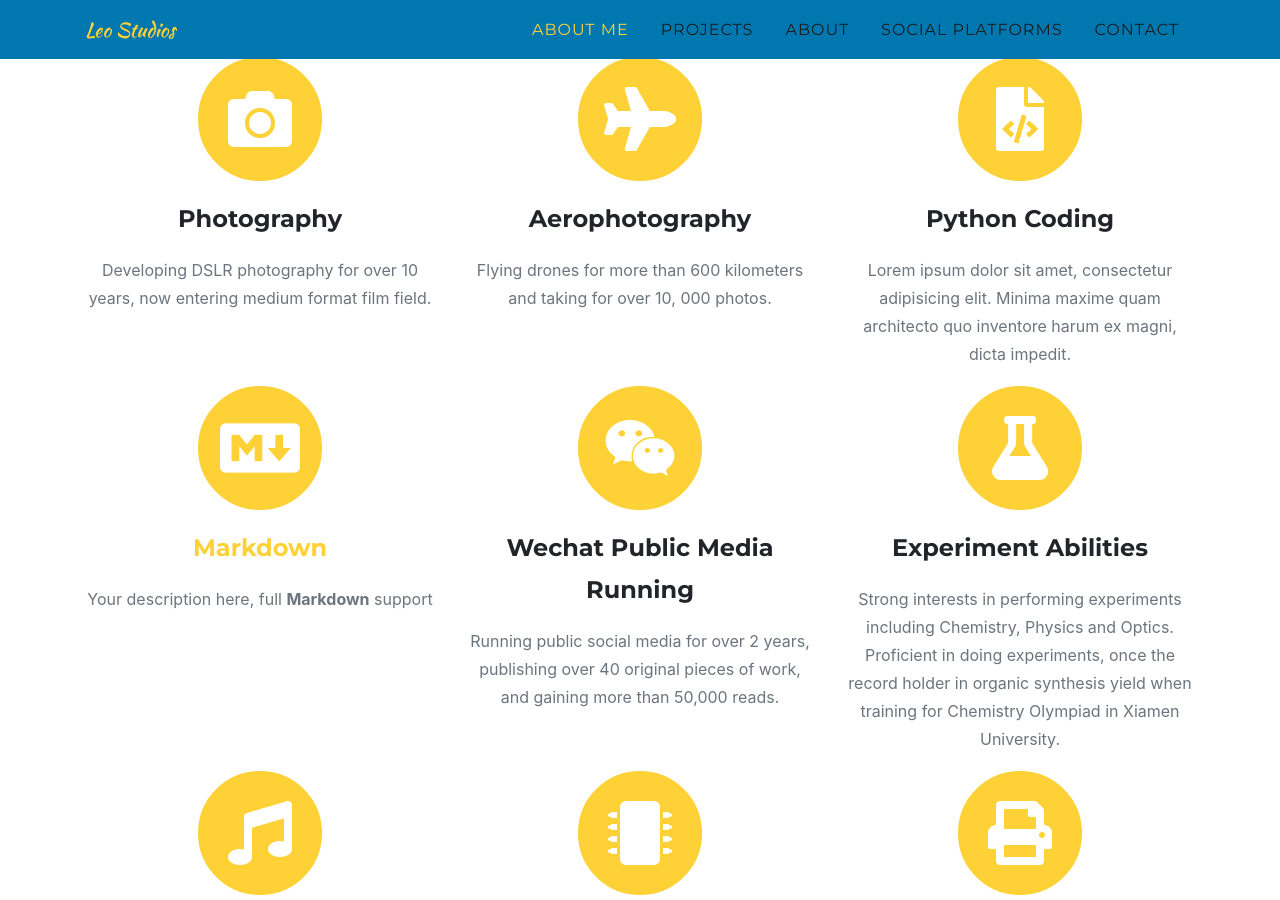
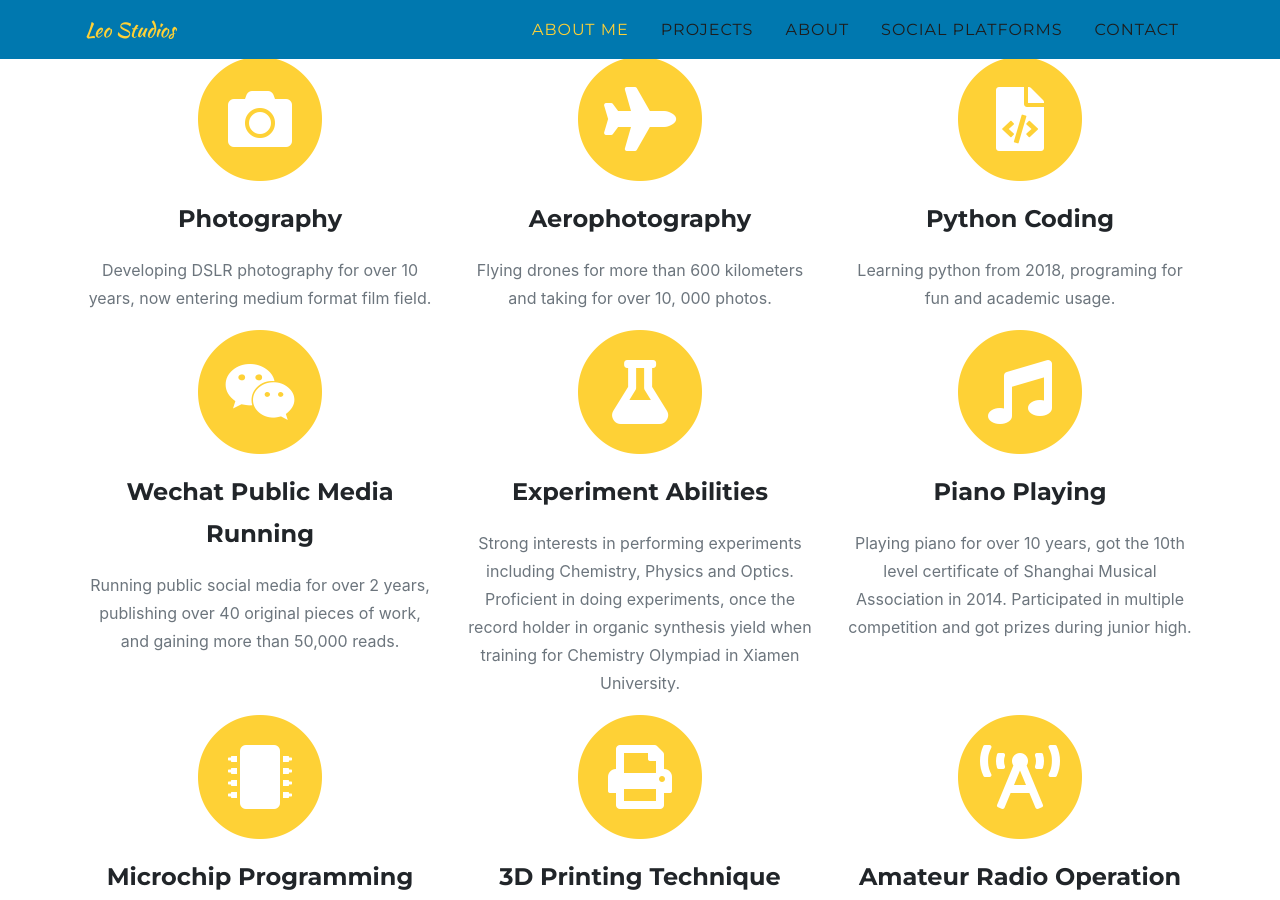
Before and after one commit to LeoAokma/LeoHe.github.io, a Jekyll site: the page built from index.md, in a window 1280 px wide and 900 px high, scrolled down 1179 px. Built offline with Jekyll 4.4.1, drawn with Linux system fonts in a browser that asks for light colours; some web fonts are replaced; some of the changed text lies outside the part shown.

Commit message:
update project

```diff
--- a/_data/sitetext.yml
+++ b/_data/sitetext.yml
@@ -16,11 +16,8 @@ services:
         desc: "Flying drones for more than 600 kilometers and taking for over 10, 000 photos."
         icon: fas fa-plane
       - title: "Python Coding"
-        desc: "Lorem ipsum dolor sit amet, consectetur adipisicing elit. Minima maxime quam architecto quo inventore harum ex magni, dicta impedit."
+        desc: "Learning python from 2018, programing for fun and academic usage."
         icon: fas fa-file-code
-      - title: "[Markdown](https://en.wikipedia.org/wiki/Markdown)"
-        desc: "Your description here, full **Markdown** support"
-        icon: fab fa-markdown
       - title: "Wechat Public Media Running"
         desc: "Running public social media for over 2 years, publishing over 40 original pieces of work, and gaining more than
         50,000 reads."
@@ -124,7 +121,7 @@ team:
     subtext: Lorem ipsum dolor sit amet, consectetur adipisicing elit. Aut eaque, laboriosam veritatis, quos non quis ad perspiciatis, totam corporis ea, alias ut unde. **Markdown** supported.
     section: team
     people:
-      - name: "Bilibili"
+      - name: "[Bilibili](https://bilibili.com)"
         role: "Original video sharing platform in China"
         image: assets/img/team/bilibili.jpg
         social:
```
Also changed, not shown: _portfolio/proj2.md (+3 -3 lines), _portfolio/proj4.md (+1 -1 lines).
